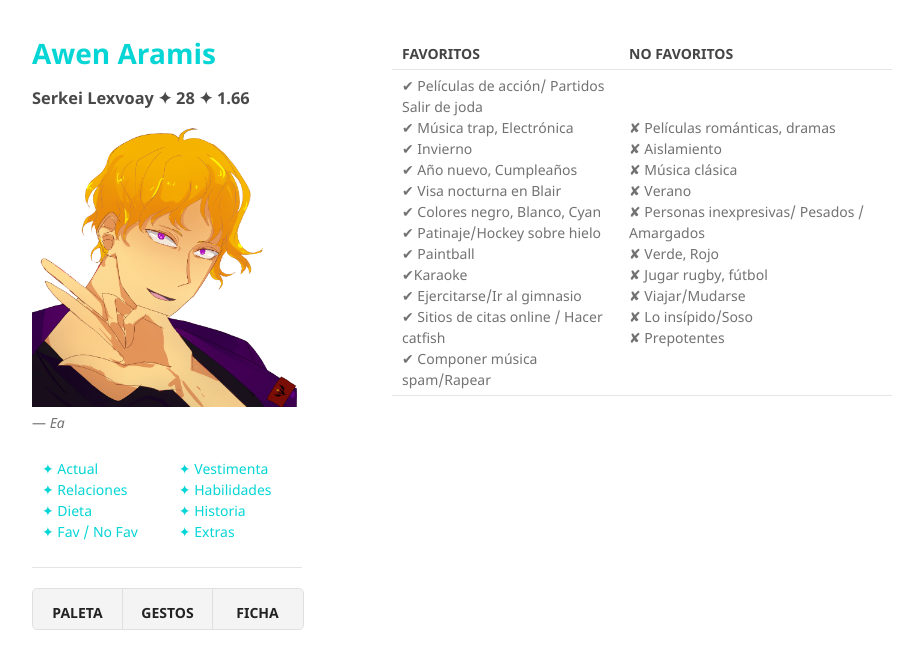
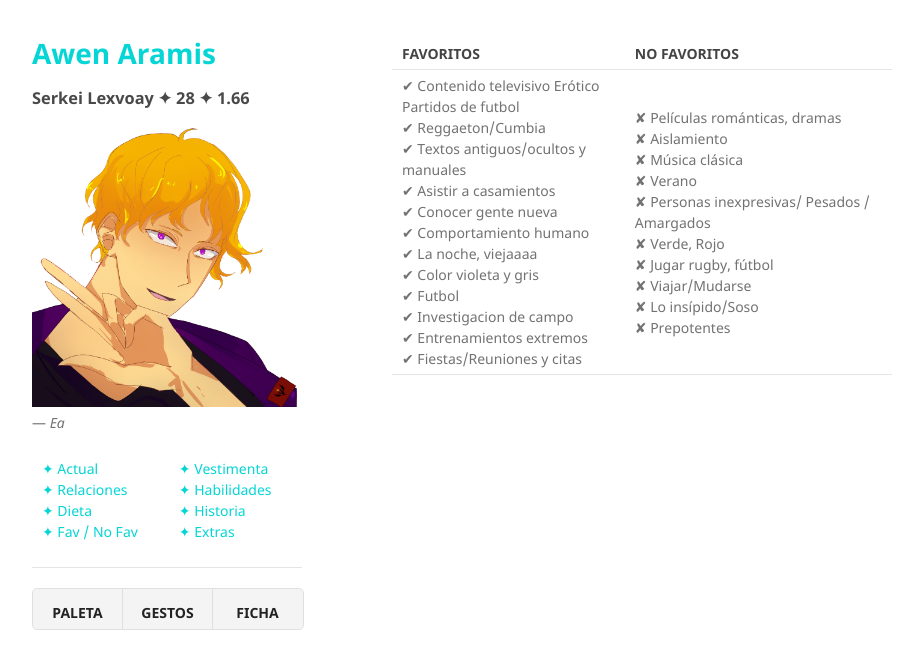
Before and after one commit to BlairSander/awen, a Jekyll site: the page built from favnofav.md, in a window 1280 px wide. Shown: the top 669 px of the page, without its empty margins (178-1101 px from the left). Built offline with Jekyll 4.4.1, drawn with Linux system fonts in a browser that asks for light colours.

Commit message:
Update favnofav.md

```diff
--- a/favnofav.md
+++ b/favnofav.md
@@ -3,4 +3,4 @@ layout: default
 ---
 |FAVORITOS | NO FAVORITOS |
 |:----------------------|:------------------|
-| ✔ Películas de acción/ Partidos<br>Salir de joda<br> ✔ Música trap, Electrónica <br>✔ Invierno <br>✔ Año nuevo, Cumpleaños <br>✔ Visa nocturna en Blair <br>✔ Colores negro, Blanco, Cyan <br>✔ Patinaje/Hockey sobre hielo <br>✔ Paintball <br>✔Karaoke <br>✔ Ejercitarse/Ir al gimnasio <br>✔ Sitios de citas online / Hacer catfish <br>✔ Componer música spam/Rapear | ✘ Películas románticas, dramas<br>✘ Aislamiento <br>✘ Música clásica <br>✘ Verano <br>✘ Personas inexpresivas/ Pesados / Amargados <br>✘ Verde, Rojo <br>✘ Jugar rugby, fútbol <br>✘ Viajar/Mudarse <br>✘ Lo insípido/Soso <br>✘ Prepotentes <br> |
+| ✔ Contenido televisivo Erótico <br>Partidos de futbol<br> ✔ Reggaeton/Cumbia<br>✔ Textos antiguos/ocultos y manuales <br>✔ Asistir a casamientos <br>✔ Conocer gente nueva <br>✔ Comportamiento humano <br>✔ La noche, viejaaaa <br>✔ Color violeta y gris <br>✔ Futbol <br>✔ Investigacion de campo <br>✔ Entrenamientos extremos <br>✔ Fiestas/Reuniones y citas| ✘ Películas románticas, dramas<br>✘ Aislamiento <br>✘ Música clásica <br>✘ Verano <br>✘ Personas inexpresivas/ Pesados / Amargados <br>✘ Verde, Rojo <br>✘ Jugar rugby, fútbol <br>✘ Viajar/Mudarse <br>✘ Lo insípido/Soso <br>✘ Prepotentes <br> |
```
